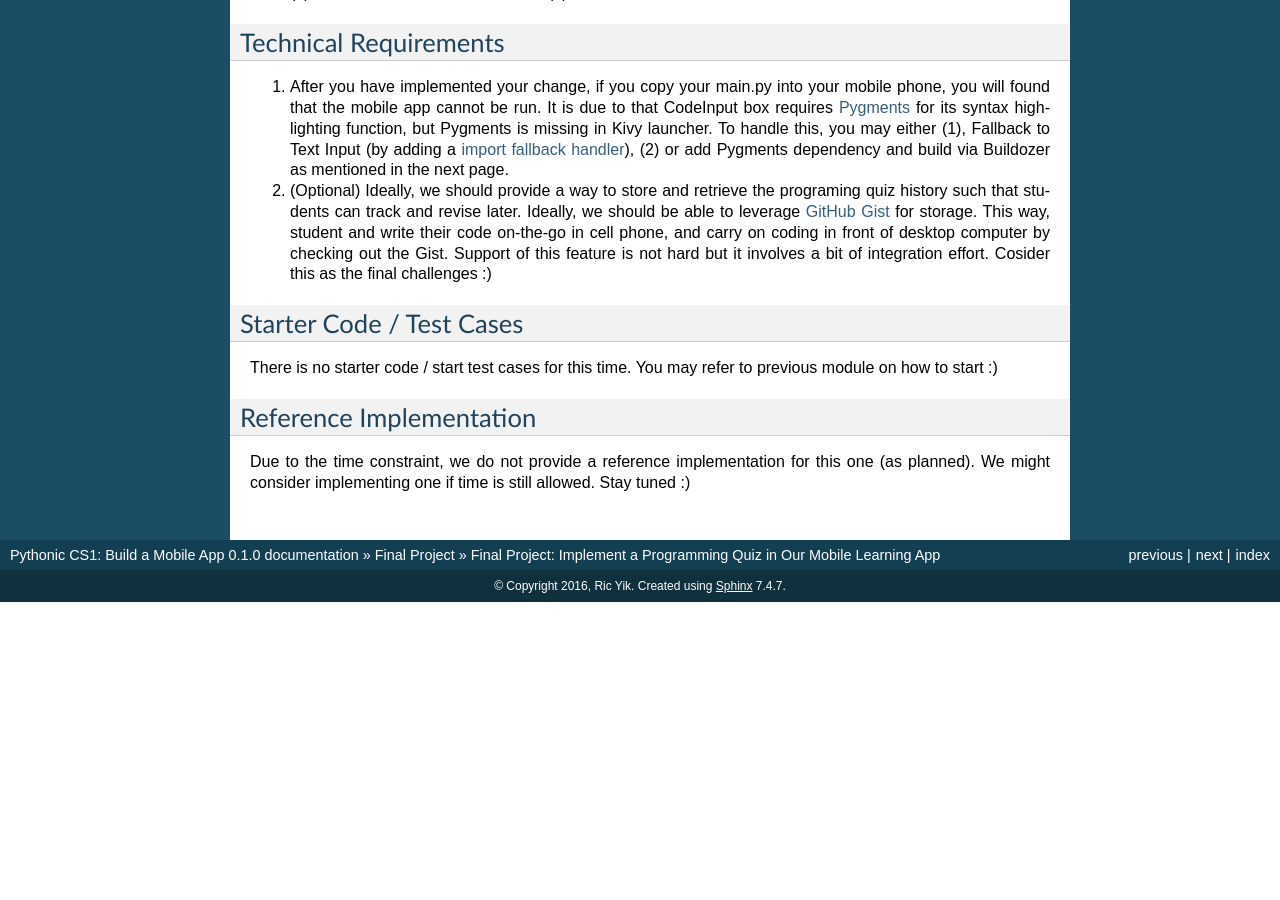
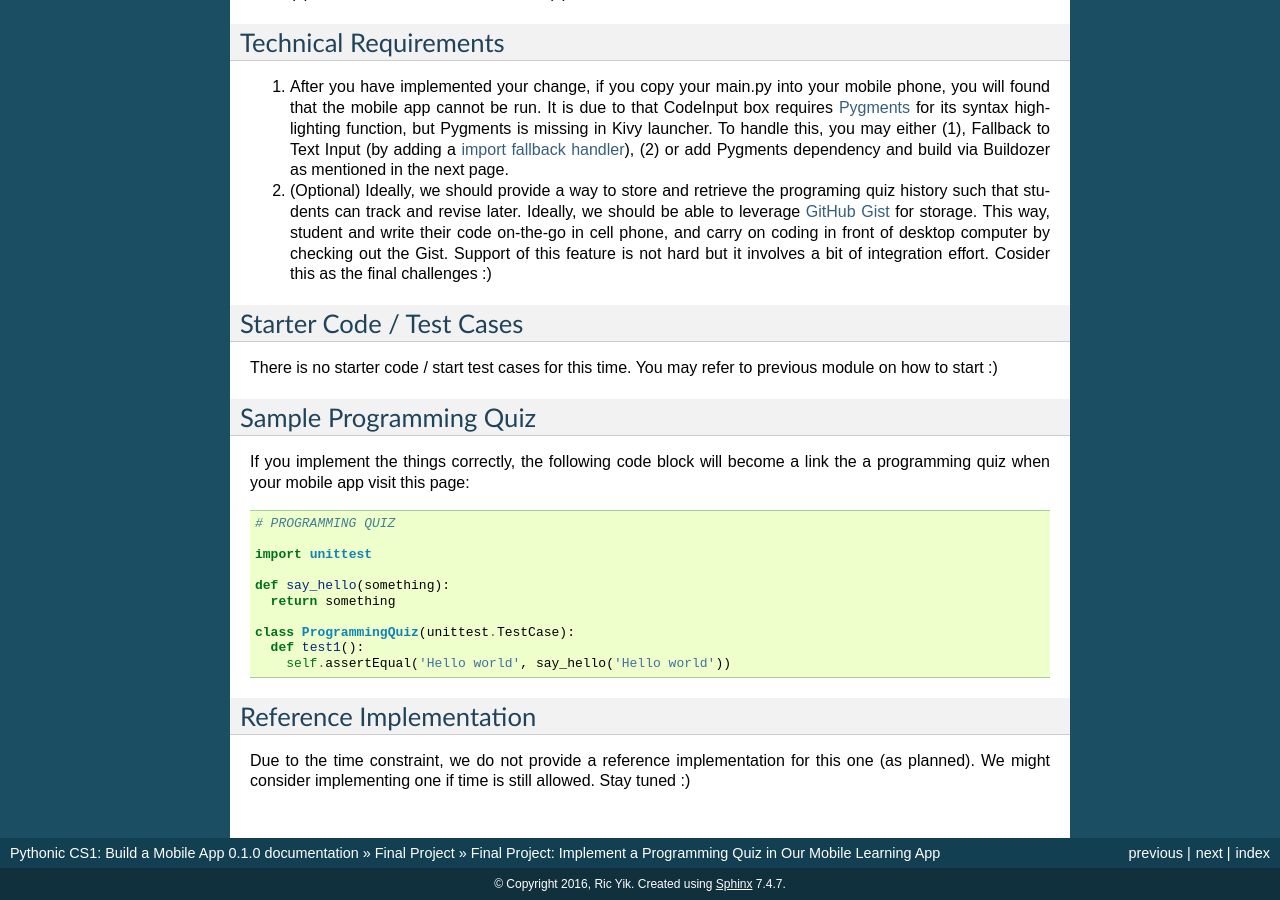
Before and after one commit to Aashritha27/mobileapp.course, a Sphinx documentation site: the page built from docs/codeinput.rst, in a window 1280 px wide and 900 px high, scrolled down 931 px. Built offline with Sphinx 7.4.7, drawn with Linux system fonts in a browser that asks for light colours; before the commit the page ends 1533 px from its top, so only the background shows below that; some of the changed text lies outside the part shown.

Commit message:
Sample Progamming Quiz

```diff
--- a/docs/codeinput.rst
+++ b/docs/codeinput.rst
@@ -53,6 +53,24 @@ Starter Code / Test Cases
 
 There is no starter code / start test cases for this time. You may refer to previous module on how to start :)
 
+Sample Programming Quiz
+~~~~~~~~~~~~~~~~~~~~~~~
+
+If you implement the things correctly, the following code block will become a link the a programming quiz when your mobile app visit this page:
+
+.. code:: python
+
+  # PROGRAMMING QUIZ
+
+  import unittest
+
+  def say_hello(something):
+    return something
+
+  class ProgrammingQuiz(unittest.TestCase):
+    def test1():
+      self.assertEqual('Hello world', say_hello('Hello world'))
+
 Reference Implementation
 ~~~~~~~~~~~~~~~~~~~~~~~~
 
```
